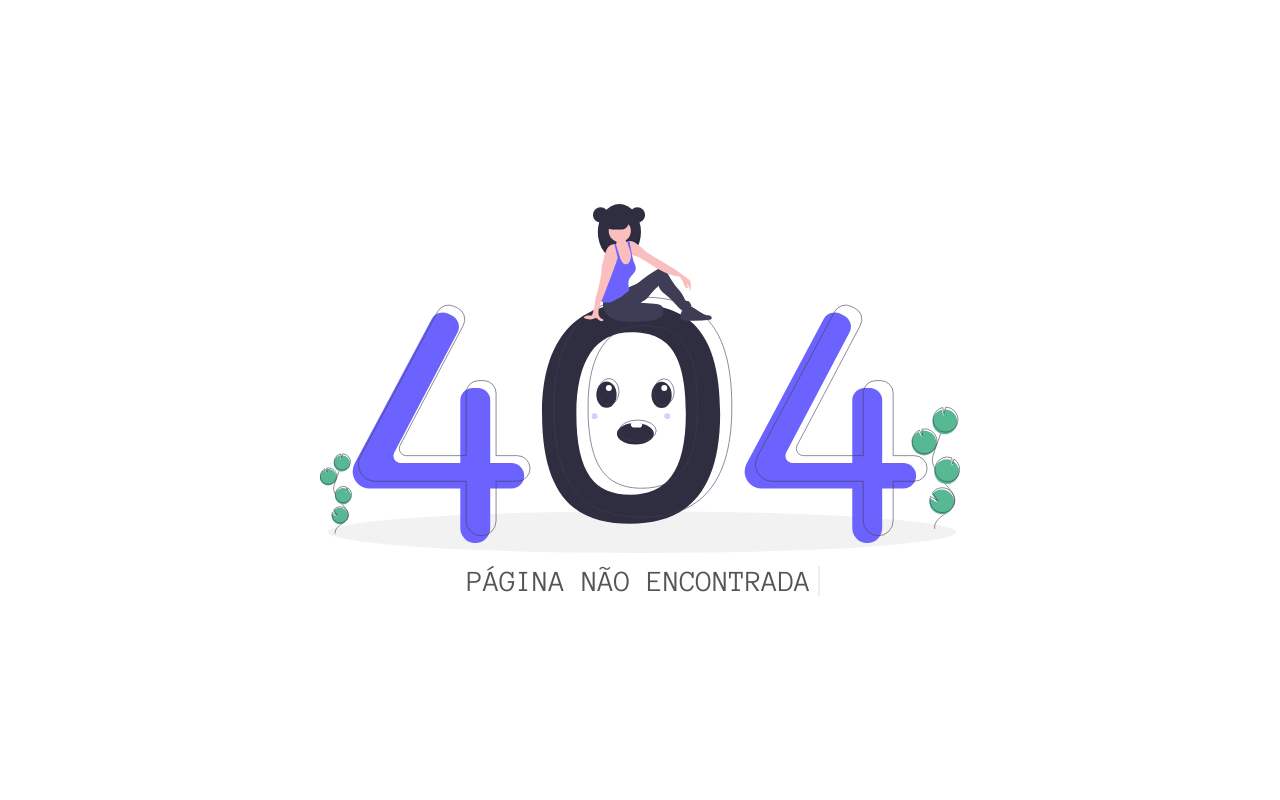
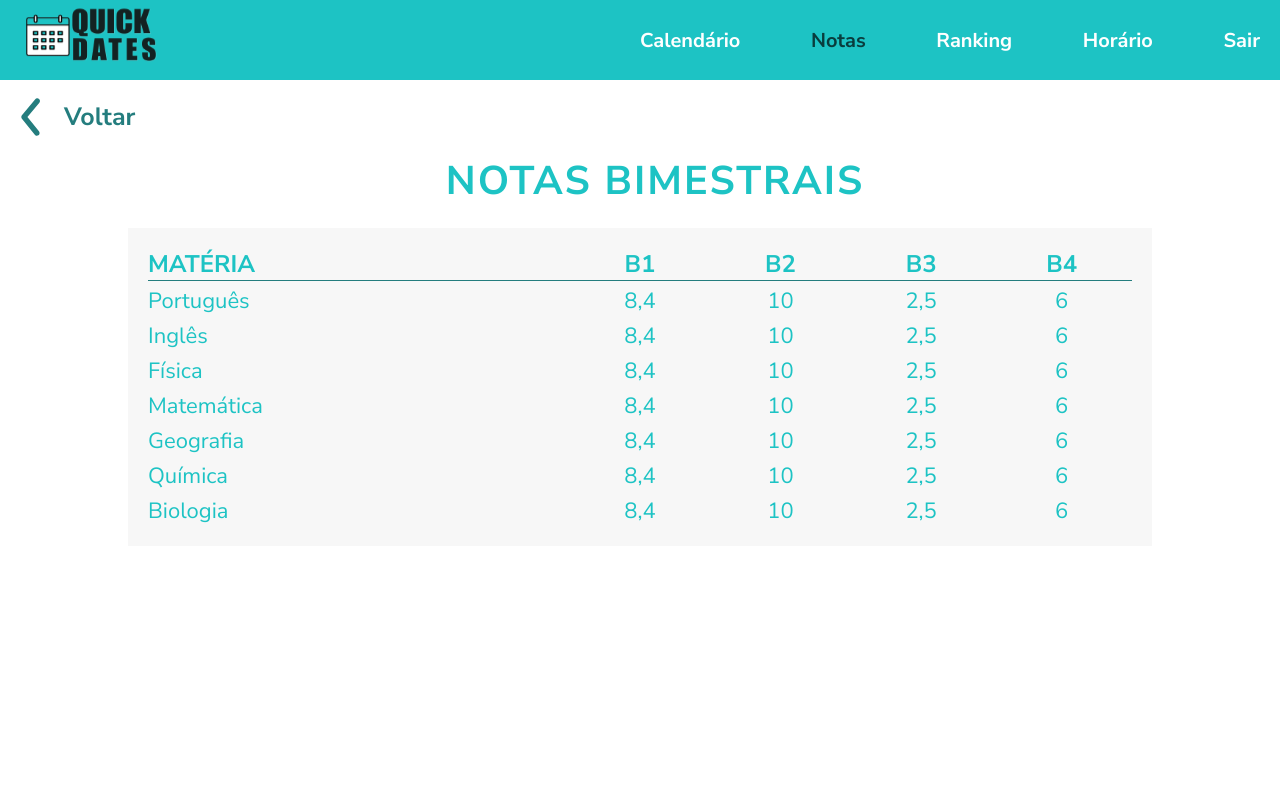
Before and after one commit to Quick-Dates/Quick-Dates-Web, a React (Create React App) app: page /grades in a window 1280 px wide. Shown: the top 800 px of the page. Built offline with nearby package versions, Linux system fonts and the light colour scheme.

Commit message:
arrumando header aluno

```diff
--- a/src/components/Header/index.tsx
+++ b/src/components/Header/index.tsx
@@ -73,8 +73,9 @@ export default function Header({ isStudent }: IProps) {
             ? (
               <nav className="menu">
                 <Link to="/activities" className={pathName === '/activities' ? 'visited' : ''}> Calendário  </Link>
+                <Link to="/grades" className={pathName === '/grades' ? 'visited' : ''}> Notas  </Link>
+                <Link to="/ranking" className={pathName === '/ranking' ? 'visited' : ''}> Ranking  </Link>
                 <Link to="/time" className={pathName === '/time' ? 'visited' : ''}> Horário  </Link>
-                <Link to="/ranking" className={pathName === '/time' ? 'visited' : ''}> Ranking  </Link>
                 <Link to="/"> Sair  </Link>
               </nav>
             )
--- a/src/components/Template/styles.css
+++ b/src/components/Template/styles.css
@@ -9,28 +9,28 @@
   ;
 }
 
-.content-page {
+.template  .content-page {
   animation: transicao 0.5s linear;
   grid-area: content;
   min-height: 100vh;
 }
-.content-page .back-container {
+.template .content-page .back-container {
   display: flex;
   align-items: center;
   margin-top: 0.5rem;
 }
-.content-page .back-container .label{
+.template .content-page .back-container .label{
   font-size: 2.5rem;
   cursor: pointer;
   color: var( --color-text-card);
   font-weight: bold;
 }
-.content-page .back-container .icon-back{
+.template .content-page .back-container .icon-back{
   cursor: pointer;
 }
 
 
-.content-page .title {
+.template .content-page .title {
   font-size: 4rem;
   margin-left: 3rem;
   margin-top: 0.5rem;
@@ -40,6 +40,7 @@
   letter-spacing: 2px;
   font-weight: bold;
   text-transform: uppercase;
+  max-width: 100%;
 }
 
 @keyframes transicao {
@@ -59,4 +60,11 @@
   .template {
     grid-template-rows: 80px 2fr 120px;
   }
+  .template .content-page .title {
+    font-size: 2.5rem;
+    letter-spacing: 1.5px;
+  }
+  .template .content-page .back-container .label{
+    font-size: 1.5rem;
+  }
 }
--- /dev/null
+++ b/src/pages/Grade/index.tsx
@@ -0,0 +1,77 @@
+import React from 'react';
+import Template from '../../components/Template';
+
+import './styles.css';
+
+export default function Grade() {
+  return (
+    <Template isStudent titleTab="Notas" title="Notas Bimestrais">
+      <div className="app-grades">
+        <div className="container-grades">
+          <table>
+            <thead>
+              <tr>
+                <th className="large-column">MATÉRIA</th>
+                <th className="medium-colum">B1</th>
+                <th className="medium-colum">B2</th>
+                <th className="medium-colum">B3</th>
+                <th className="medium-colum">B4</th>
+              </tr>
+            </thead>
+            <tbody>
+              <tr>
+                <td className="align-left">Português</td>
+                <td>8,4</td>
+                <td>10</td>
+                <td>2,5</td>
+                <td>6</td>
+              </tr>
+              <tr>
+                <td className="align-left">Inglês</td>
+                <td>8,4</td>
+                <td>10</td>
+                <td>2,5</td>
+                <td>6</td>
+              </tr>
+              <tr>
+                <td className="align-left">Física</td>
+                <td>8,4</td>
+                <td>10</td>
+                <td>2,5</td>
+                <td>6</td>
+              </tr>
+              <tr>
+                <td className="align-left">Matemática</td>
+                <td>8,4</td>
+                <td>10</td>
+                <td>2,5</td>
+                <td>6</td>
+              </tr>
+              <tr>
+                <td className="align-left">Geografia</td>
+                <td>8,4</td>
+                <td>10</td>
+                <td>2,5</td>
+                <td>6</td>
+              </tr>
+              <tr>
+                <td className="align-left">Química</td>
+                <td>8,4</td>
+                <td>10</td>
+                <td>2,5</td>
+                <td>6</td>
+              </tr>
+              <tr>
+                <td className="align-left">Biologia</td>
+                <td>8,4</td>
+                <td>10</td>
+                <td>2,5</td>
+                <td>6</td>
+              </tr>
+            </tbody>
+          </table>
+        </div>
+      </div>
+    </Template>
+  );
+}
--- /dev/null
+++ b/src/pages/Grade/styles.css
@@ -0,0 +1,45 @@
+.app-grades {
+  display: flex;
+  justify-content: center;
+  width: 100%;
+}
+
+.container-grades {
+  width: 80%;
+  padding: 2rem;
+  background-color: var(--background-card-progress);
+  color: var(--background-button-secondary);
+  display: flex;
+  align-items: center;
+}
+
+.container-grades table {
+  width: 100%;
+  border-collapse: collapse;
+}
+
+.container-grades table thead {
+  font-size: 2.4rem;
+  border-bottom: 1px solid var(--background-button-primary);
+  margin-bottom: 0.5rem;
+}
+
+.container-grades table tbody {
+  font-size: 2.2rem;
+}
+
+.container-grades table thead .large-column {
+  width: 15%;
+  text-align: start;
+}
+.container-grades table thead .medium-colum {
+  width: 5%;
+}
+.container-grades table tbody tr td {
+  text-align: center;
+  padding-top: 0.5rem;
+}
+
+.container-grades table .align-left {
+  text-align: left;
+}
--- a/src/routes/index.tsx
+++ b/src/routes/index.tsx
@@ -7,7 +7,7 @@ import Time from '../pages/Time';
 import ScheduleActivity from '../pages/ScheduleActivity';
 import EditActivity from '../pages/EditActivity';
 import Ranking from '../pages/Ranking';
-
+import Grade from '../pages/Grade';
 import ActitvityDetails from '../pages/ActivityDetails';
 
 export default function Routes() {
@@ -16,6 +16,7 @@ export default function Routes() {
       <Route path="/" exact component={Login} />
       <Route path="/activities" component={ActivitiesList} />
       <Route path="/time" component={Time} />
+      <Route path="/grades" component={Grade} />
       <Route path="/activity-details" component={ActitvityDetails} />
       <Route path="/shedule-activity" component={ScheduleActivity} />-
       <Route path="/edit-activity" component={EditActivity} />
```
